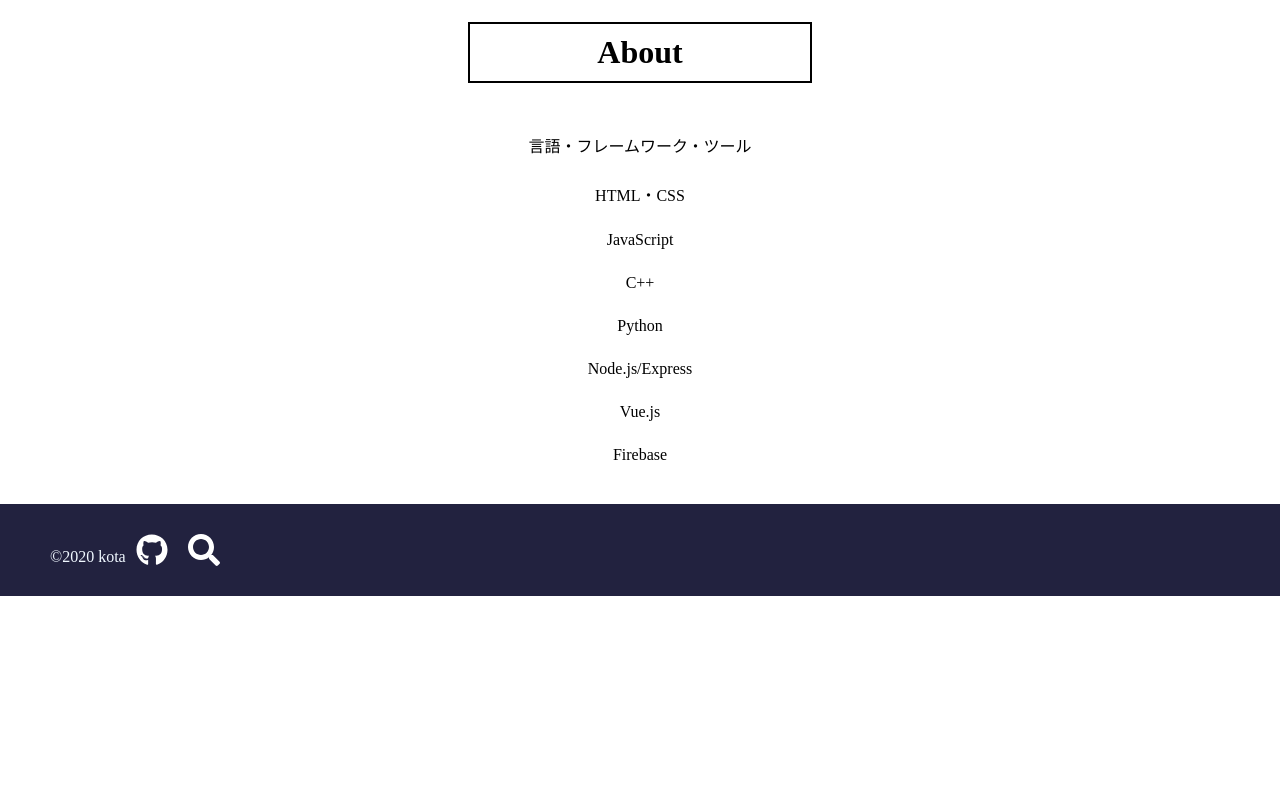
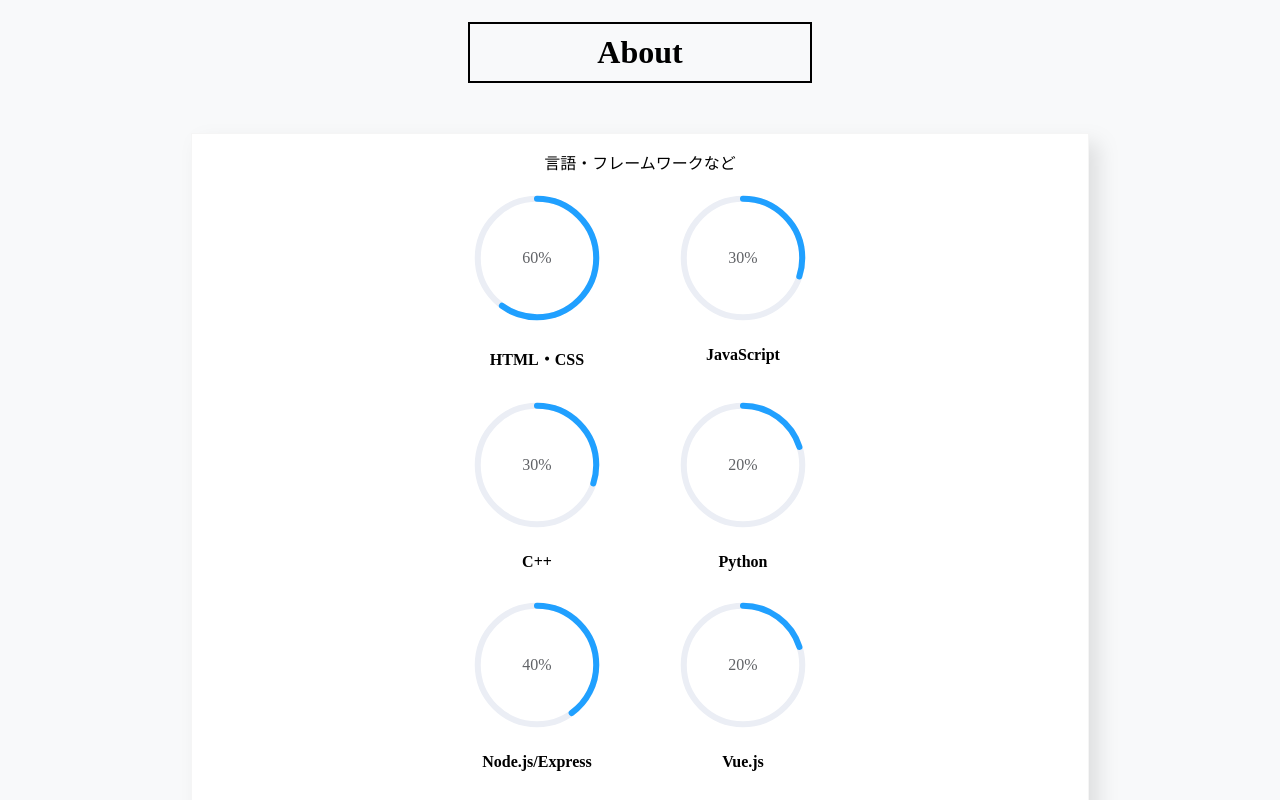
Before and after one commit to kotaok/first_vue, a Vue app: page /page2 in a window 1280 px wide. Shown: the part 660-1460 px from the top of the page. Before the commit the page ends 1256 px from the top, so only its background shows below. Built offline with nearby package versions, Linux system fonts and the light colour scheme.

Commit message:
aboutの進捗バー実装

```diff
--- a/package.json
+++ b/package.json
@@ -14,6 +14,7 @@
     "@fortawesome/free-solid-svg-icons": "^5.13.0",
     "@fortawesome/vue-fontawesome": "^0.1.9",
     "core-js": "^3.6.4",
+    "element-ui": "^2.4.5",
     "vue": "^2.6.11",
     "vue-router": "^3.1.6"
   },
@@ -24,6 +25,7 @@
     "babel-eslint": "^10.0.3",
     "eslint": "^6.7.2",
     "eslint-plugin-vue": "^6.1.2",
+    "vue-cli-plugin-element": "~1.0.1",
     "vue-template-compiler": "^2.6.11"
   },
   "eslintConfig": {
--- a/src/App.vue
+++ b/src/App.vue
@@ -70,6 +70,7 @@ export default {
 
 body {
   margin: 0;
+  background-color: #F8F9FA;
 }
 
 </style>
--- a/src/components/page2.vue
+++ b/src/components/page2.vue
@@ -1,30 +1,29 @@
 <template>
   <div class="block">
     <h1 class="title">About</h1>
-    <p>言語・フレームワーク・ツール</p>
-    <ul class="skill">
-      <li>HTML・CSS</li>
-      <li>JavaScript</li>
-      <li>C++</li>
-      <li>Python</li>
-      <li>Node.js/Express</li>
-      <li>Vue.js</li>
-      <li>Firebase</li>
-    </ul>
+    <div class="about-block">
+      <p>言語・フレームワークなど</p>
+      <myskills></myskills>
+    </div>
   </div>
 </template>
 
 <script>
+import myskills from './skills'
+export default {
+  components : {
+    myskills
+  }
+}
 </script>
 
 <style>
-  .skill {
-    padding: 0px;
-  }
-  .skill li {
-    list-style: none;
-    width: 80%;
-    margin: auto;
-    margin-top: 25px;
-  }
+
+.about-block {
+  width: 70%;
+  margin: auto;
+  background-color: #ffffff;
+  border: solid 1px #f5f5f5;
+  filter: drop-shadow(10px 10px 10px rgba(0,0,0,0.1));
+}
 </style>
--- /dev/null
+++ b/src/components/skills.vue
@@ -0,0 +1,47 @@
+<template>
+  <div class="skill-block">
+    <transition-group tag="div" class="list" appear>
+      <div class="skill" stagger="70" v-for="skill of skills" v-bind:key="skill.name">
+        <el-progress type="circle" :percentage="skill.percent"></el-progress>
+        <h4>{{ skill.name }}</h4>
+      </div>
+    </transition-group>
+  </div>
+</template>
+
+<script>
+export default {
+  data: function() {
+    return {
+      skills: [
+        { name: 'HTML・CSS', percent: '60'},
+        { name: 'JavaScript', percent: '30'},
+        { name: 'C++', percent: '30'},
+        { name: 'Python', percent: '20'},
+        { name: 'Node.js/Express', percent: '40'},
+        { name: 'Vue.js', percent: '20'},
+        { name: 'Firebase', percent: '50'}
+      ],
+    };
+  }
+};
+</script>
+
+<style>
+.v-enter-active, .v-leave-active {
+  transition: opacity 1s;
+}
+
+.v-enter, .v-leave-to {
+  opacity: 0;
+}
+
+.skill {
+  margin: 5px 40px;
+}
+
+.skill-block {
+  display: flex;
+  justify-content: center;
+}
+</style>
--- a/src/main.js
+++ b/src/main.js
@@ -8,6 +8,7 @@ import { FontAwesomeIcon } from '@fortawesome/vue-fontawesome'
 import { fas } from '@fortawesome/free-solid-svg-icons'
 import { fab } from '@fortawesome/free-brands-svg-icons'
 import { far } from '@fortawesome/free-regular-svg-icons'
+import './plugins/element.js'
 
 library.add(fas,fab,far)
 
--- /dev/null
+++ b/src/plugins/element.js
@@ -0,0 +1,6 @@
+import Vue from 'vue'
+import Element from 'element-ui'
+import 'element-ui/lib/theme-chalk/index.css'
+import locale from 'element-ui/lib/locale/lang/ja'
+
+Vue.use(Element, { locale })
```
Also changed, not shown: 1 other file (tests, documents, lock files or other folders).
